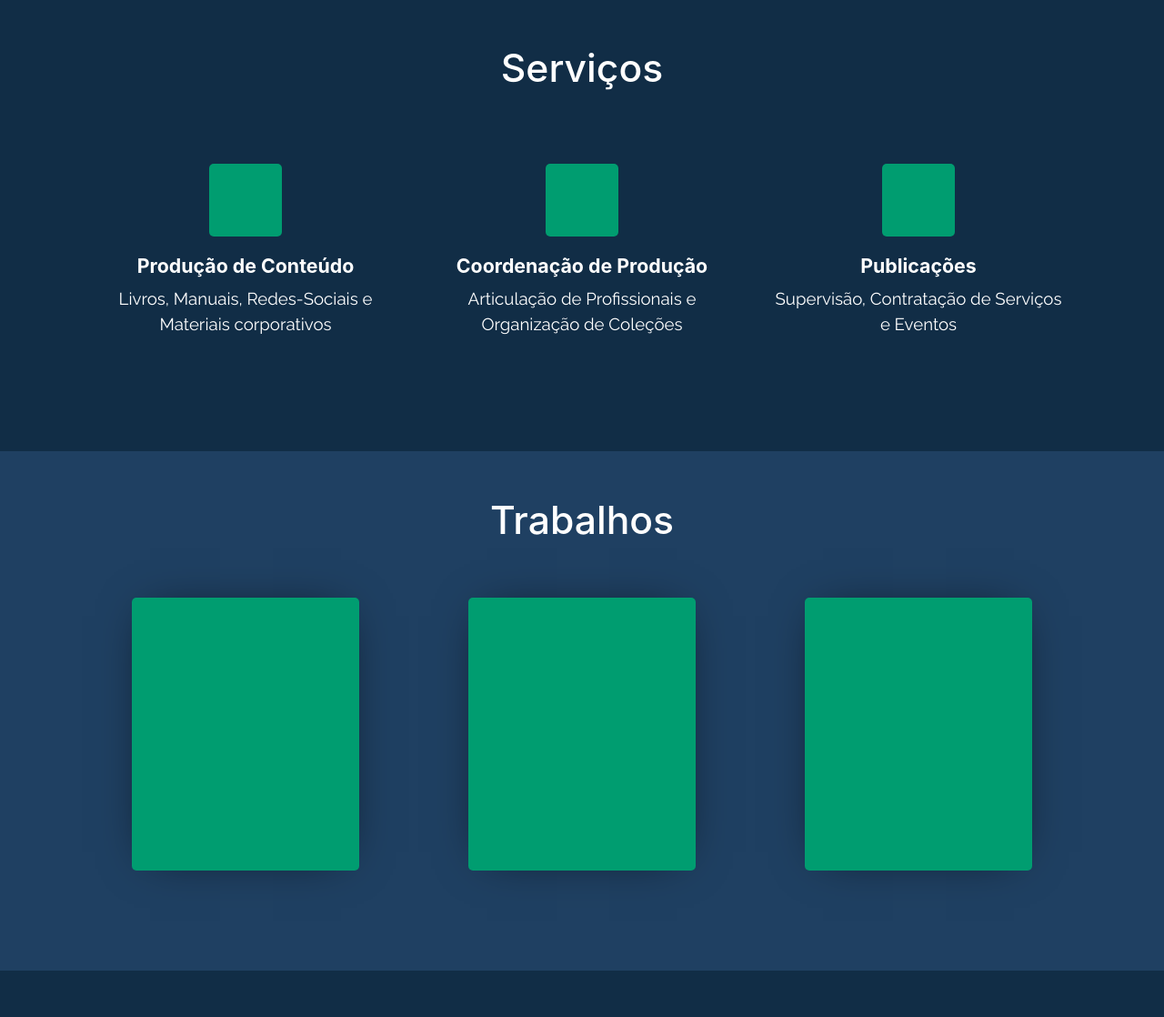
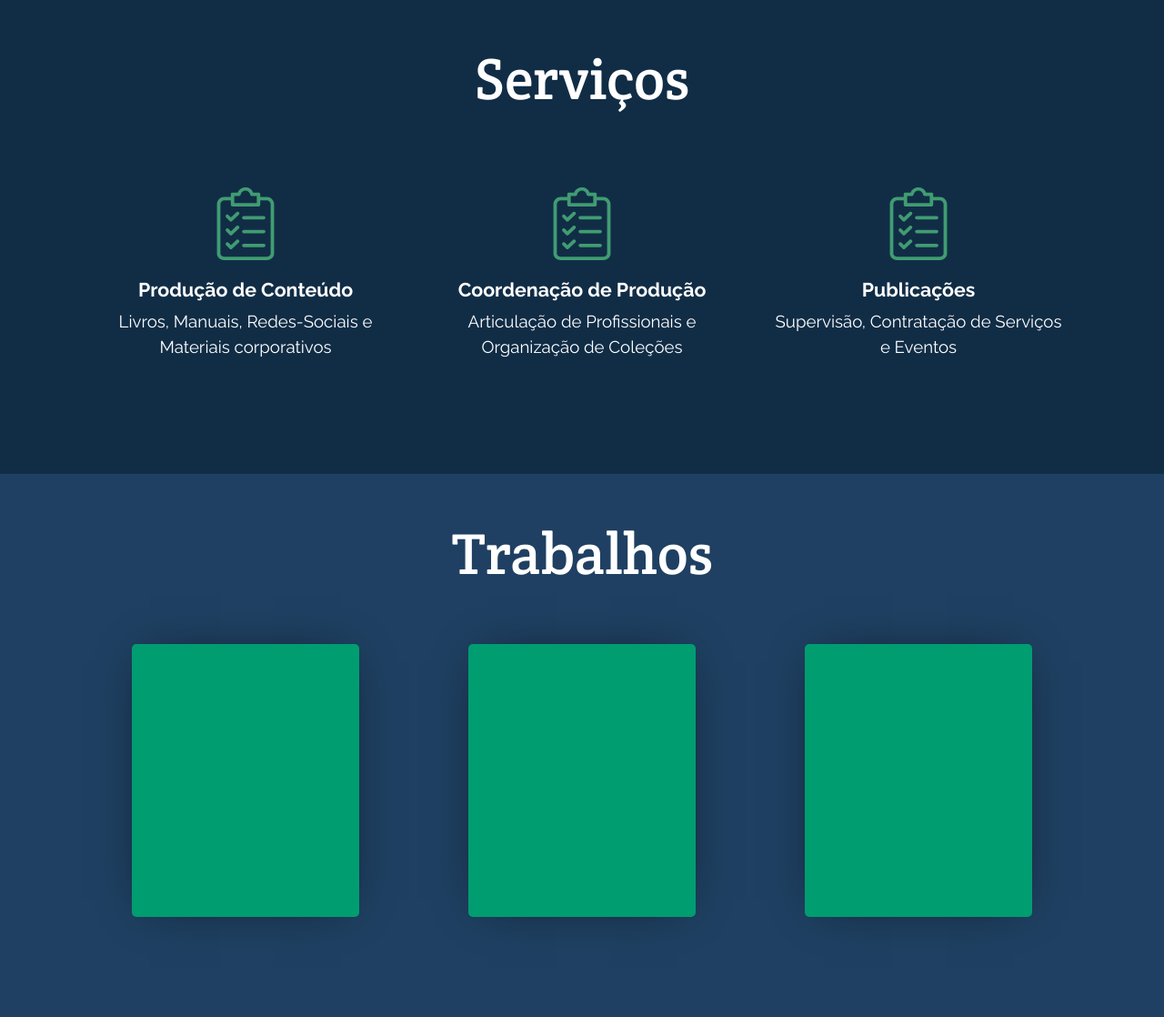
Before and after one commit to luan-jesus/Nyfts.github.io, a PHP site: page / in a window 1280 px wide. Shown: the part 737-1855 px from the top of the page at 91% size. Before the commit the page ends 1804 px from the top, so only its background shows below. Run offline with PHP 8.4, Linux system fonts and the light colour scheme; some libraries are stand-ins or nearby versions.

Commit message:
third commit

```diff
--- a/index.html
+++ b/index.html
@@ -70,17 +70,23 @@
         <h2>Serviços</h2>
         <div class="overCards">
           <div class="custom-card">
-            <div class="cardlogo"></div>
+            <div class="cardlogo">
+              <img src="src/icons/list.svg" alt="List" style="fill: #fff;" />
+            </div>
             <h4>Produção de Conteúdo</h4>
             <p style="font-size: 14pt; text-align: center;">Livros, Manuais, Redes-Sociais e Materiais corporativos</p>
           </div>
           <div class="custom-card">
-            <div class="cardlogo"></div>
+            <div class="cardlogo">
+              <img src="src/icons/list.svg" alt="List" style="fill: #fff;" />
+            </div>
             <h4>Coordenação de Produção</h4>
             <p style="font-size: 14pt; text-align: center;">Articulação de Profissionais e Organização de Coleções</p>
           </div>
           <div class="custom-card">
-            <div class="cardlogo"></div>
+            <div class="cardlogo">
+              <img src="src/icons/list.svg" alt="List" style="fill: #fff;" />
+            </div>
             <h4>Publicações</h4>
             <p style="font-size: 14pt; text-align: center;">Supervisão, Contratação de Serviços e Eventos</p>
           </div>
--- a/style.css
+++ b/style.css
@@ -2,6 +2,12 @@
 font-family: 'Montserrat', sans-serif; - 700
 font-family: 'Raleway', sans-serif; - 400;700
 font-family: 'Roboto', sans-serif; - 500;700;900 */
+
+.navbar {
+  -webkit-box-shadow: 0px 0px 62px -31px rgba(255,255,255,1);
+  -moz-box-shadow: 0px 0px 62px -31px rgba(255,255,255,1);
+  box-shadow: 0px 0px 62px -31px rgba(255,255,255,1);
+}
 
 .logoSim {
   width: auto;
@@ -39,6 +45,10 @@ font-family: 'Roboto', sans-serif; - 500;700;900 */
   background-color: #409c72;
   padding: 15px;
   border-radius: 15px;
+}
+
+.nav-button:hover {
+  color: #fefefe;
 }
 
 #content {
@@ -108,13 +118,16 @@ p {
 h2 {
   color: #fff;
   text-align: center;
-  font-size: 32pt;
+  font-family: 'Crete Round', serif;
+  font-size: 48pt;
   margin: 0 0 50px;
 }
 
 h4 {
   color: #fff;
   text-align: center;
+  font-family: 'Raleway', sans-serif;
+  font-weight: 700;
   font-size: 16pt;
   font-weight: bold;
 }
@@ -133,7 +146,6 @@ h4 {
   width: 80px;
   height: 80px;
   margin: 20px auto;
-  background-color: #009d70;
   border-radius: 5px;
 }
 
```
Also changed, not shown: src/icons/list.svg, src/icons/poem.svg, src/icons/production.svg.
